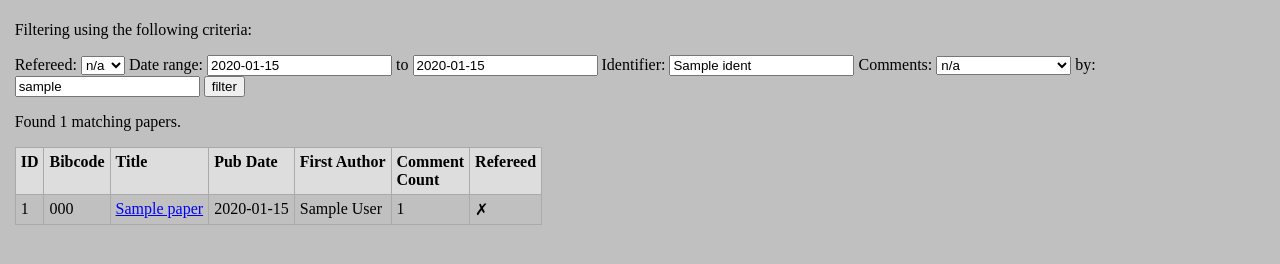
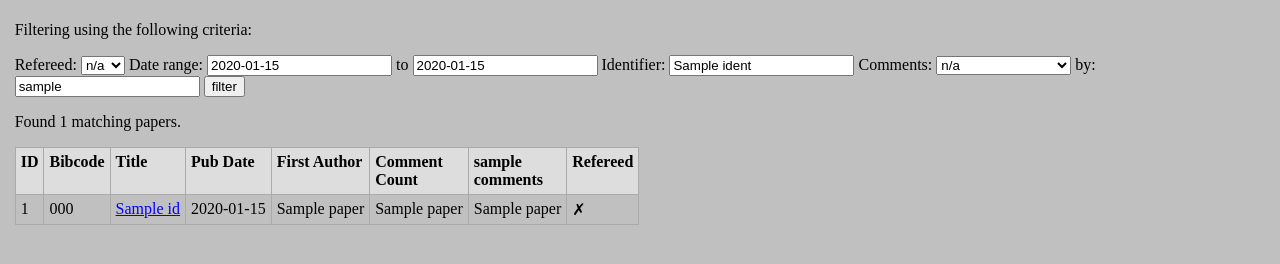
Before and after one commit to eaobservatory/pigwidgeon, a Flask app: template templates/paperlist.html in a window 1280 px wide. Shown: the part 97-361 px from the top of the page. Run offline with Flask 2, Linux system fonts and the light colour scheme; the template is opened without the code that fills it: most values are stand-ins (such as "Sample title", 1, 10 or a date in 2020); parts of the project's set-up code (start-up, migrations or seed data) failed here and were passed over.

Commit message:
templates: tidy up paeprlist.html

```diff
--- a/templates/paperlist.html
+++ b/templates/paperlist.html
@@ -20,29 +20,31 @@
        <th>Pub Date</th>
        <th>First Author</th>
        <th>Comment</br>Count</th>
-       {% if current_user.is_authenticated %}
+       {% if querykwargs['username'] != None %}
+       <th>{{querykwargs['username']}}</br>comments</th>
+       {% elif current_user.is_authenticated %}
        <th>Your</br>comments</th>
        {% endif %}
        <th>Refereed</th>
      </tr>
-  {% for paper in papers|sort(attribute='id') %}
+  {% for paper in papers|sort(attribute='Paper.id') %}
+
      <tr>
-       <td>{{paper.id}}</td>
-       <td>{{paper.bibcode}}</td>
-       <td class="papertitle"><a href="{{url_for('auth.paper_info_page', searchid=search.id, paperid=paper.id)}}">{{paper.title}}</a></td>
-       <td>{{paper.pubdate}}</td>
-       {% if paper.authors %}
-       <td>{{ paper.authors[0].author }}</td>
-       {% else %}
-       <td></td>
+       <td>{{paper[0].id}}</td>
+       <td>{{paper[0].bibcode}}</td>
+       <td class="papertitle"><a href="{{url_for('auth.paper_info_page', searchid=search.id, paperid=paper[0].id)}}">{{paper[0].title}}</a></td>
+       <td>{{paper[0].pubdate}}</td>
+
+       <td>{{ paper[1] }}</td>
+       <td>{{paper[2]}}</td>
+       {% if querykwargs['username'] != None or current_user.is_authenticated %}
+       <td> {{paper[3]}}</td>
        {% endif %}
-       <td>{{paper.comments | length}}</td>
-       {% if current_user.is_authenticated %}
-       <td> {{paper.comments|selectattr("username", "equalto", current_user.username)|list |length}}</td>
-       {% endif %}
-       <td>{% if paper.refereed %}✓{% else %} ✗ {% endif %}</td>
+       <td>{% if paper[0].refereed %}✓{% else %} ✗ {% endif %}</td>
      </tr>
+     {{"End of paper iteration"|debug}}
    {% endfor %}
+
   </table>
 
 {% else %}
@@ -50,6 +52,6 @@
 {% endif %}
 </div>
 
-
+{{"End of template"|debug}}
 
 {% endblock %}
```
